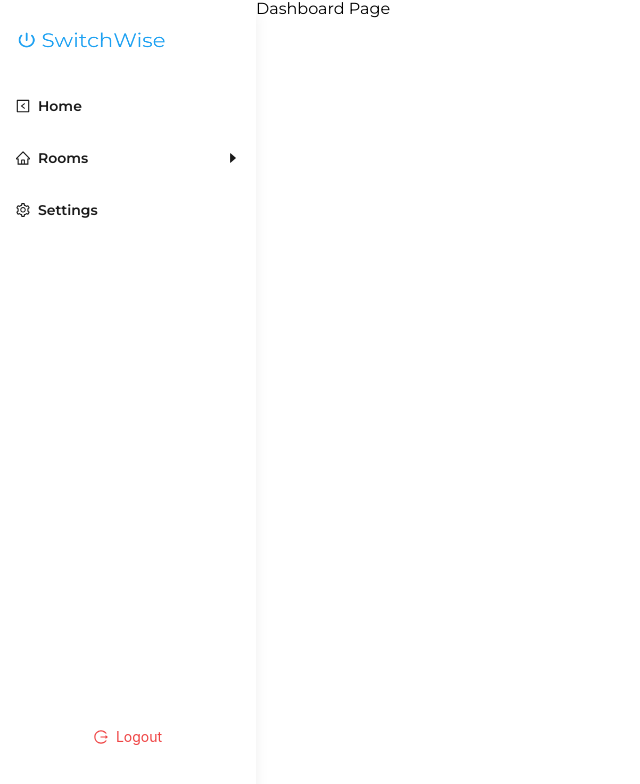
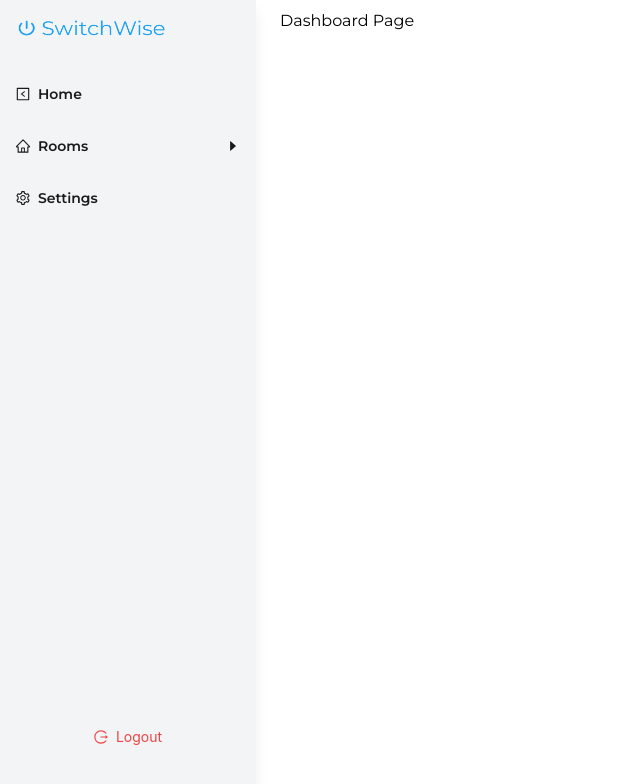
Before and after one commit to Onyx1709/switchwise, a React (Vite) app: page /dashboard in a window 1280 px wide. Shown: the top 784 px of the page, without its empty margins (0-640 px from the left). Built offline with nearby package versions, Linux system fonts and the light colour scheme.

Commit message:
One touched the layout sidebar

```diff
--- a/src/layout/dashboard.jsx
+++ b/src/layout/dashboard.jsx
@@ -9,7 +9,8 @@ function Layout() {
 
 	return (
 		<div className="overflow-x-hidden w-full">
-			<div className="bg-gray-100 flex items-center justify-between p-4 md:px-6 md:py-3 lg:hidden">
+			<div className="bg-gray-100">
+				<div className="flex items-center justify-between p-4 sm:max-w-[580px] sm:mx-auto md:max-w-[768px] md:px-6 md:py-3 lg:hidden">
 					{/* Logo */}
 					<div>
 						<div className="h-[21px] mx-auto w-[120px] md:h-[32px] md:w-[181px]">
@@ -35,6 +36,7 @@ function Layout() {
 						<BarsOutlined />
 					</span>
 				</div>
+			</div>
 			<div className="flex">
 				<Sidebar
 					setVisible={menu.setVisible}
@@ -42,7 +44,7 @@ function Layout() {
 					ref={menu.ref}
 				/>
 
-				<div className="h-full min-h-screen w-full lg:ml-auto lg:w-4/5">
+				<div className="h-full min-h-screen p-4 w-full sm:max-w-[580px] sm:mx-auto md:max-w-[768px] md:px-6 md:py-3 lg:max-w-none lg:ml-auto lg:mr-0 lg:w-4/5">
 					<Outlet />
 				</div>
 			</div>
--- a/src/layout/sidebar.jsx
+++ b/src/layout/sidebar.jsx
@@ -16,7 +16,7 @@ import { Link } from 'react-router-dom';
 import routes from '../config/routes';
 
 const sidebarStyle =
-	'bg-white duration-1000 h-full ml-auto overflow-y-auto relative shadow-lg transform w-3/5 md:px-2 md:w-1/3 lg:px-0 lg:py-6 lg:translate-x-0 lg:w-full xl:py-7';
+	'bg-white duration-1000 h-full ml-auto overflow-y-auto relative shadow-lg transform w-3/5 md:px-2 md:w-1/3 lg:bg-gray-100 lg:px-0 lg:py-4 lg:translate-x-0 lg:w-full';
 
 const activeLinkClasses = 'bg-primary-500 text-gray-100 tracking-widest';
 const inactiveLinkClasses =
@@ -137,7 +137,7 @@ const Sidebar = ({ setVisible, visible }, ref) => {
 		<nav
 			className={`${
 				visible ? 'opacity-100 z-100' : 'opacity-0 z-[-100]'
-			} duration-500 fixed h-full left-0 top-0 overflow-x-hidden w-full lg:bg-gray-100 lg:opacity-100 lg:shadow-lg lg:w-1/5 lg:z-0`}
+			} duration-500 fixed h-full left-0 top-0 overflow-x-hidden w-full lg:opacity-100 lg:shadow-lg lg:w-1/5 lg:z-0`}
 			ref={ref}
 			style={{
 				backgroundColor: 'rgba(0, 0, 0, 0.2)',
```
Lines whose indentation alone changed are shown as unchanged.
